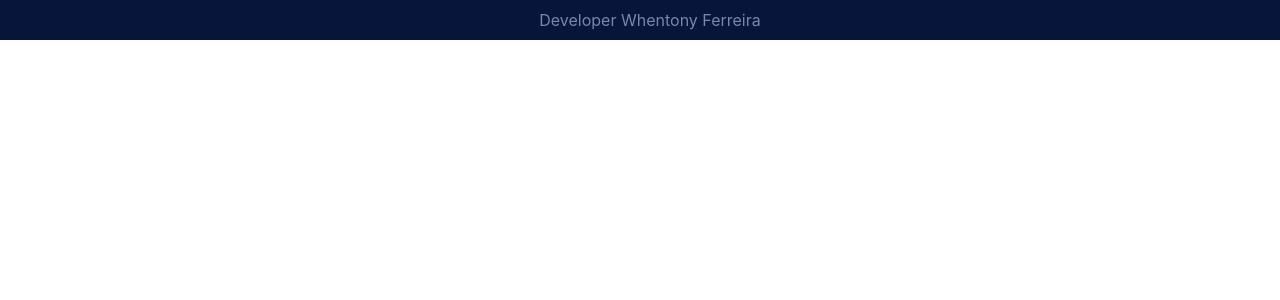
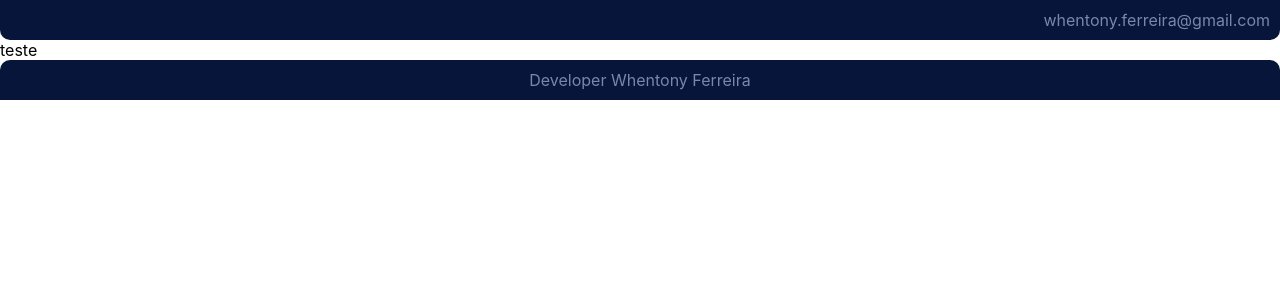
Before and after one commit to whentony/sen-financa, a React (Create React App) app: page / in a window 1280 px wide. Shown: the top 300 px of the page. Built offline with nearby package versions, Linux system fonts and the light colour scheme.

Commit message:
component bar-top

```diff
--- a/src/App.js
+++ b/src/App.js
@@ -1,10 +1,13 @@
 import logo from './logo.svg';
 import './App.css';
 import Copyright from './components/copyright';
+import Bartop from './components/bar-top';
 
 function App() {
   return (
     <div>
+      <Bartop />
+      <div>teste</div>
       <Copyright />
     </div>
   );
--- /dev/null
+++ b/src/assets/css/bar-top.module.css
@@ -0,0 +1,8 @@
+.containerBartop{
+    background-color: #061539;
+    color: #7887AB;
+    text-align: right;
+    padding: 10px;
+    border-end-end-radius: 10px;
+    border-end-start-radius: 10px;
+}
--- a/src/assets/css/copyright.module.css
+++ b/src/assets/css/copyright.module.css
@@ -1,8 +1,9 @@
 .containerCopyright {
     background-color: #061539;
-    width: 100%;
     text-align: center;
     padding: 10px;
+    border-start-start-radius: 10px;
+    border-start-end-radius: 10px;
 }
 
 .containerCopyright > a {
--- /dev/null
+++ b/src/components/bar-top/index.jsx
@@ -0,0 +1,10 @@
+import React from 'react';
+import styles from '../../assets/css/bar-top.module.css';
+
+const Bartop = () => {
+    return(
+        <div className={styles.containerBartop}>whentony.ferreira@gmail.com</div>
+    )
+}
+
+export default Bartop;
```
